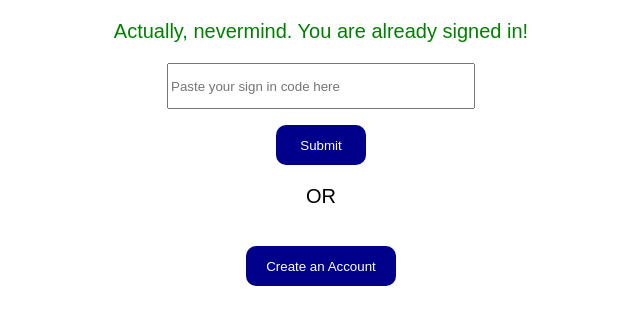
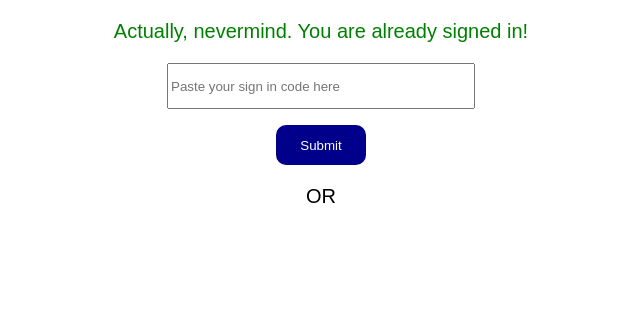
Before and after one commit to GrayB712/sumofdaysignin, a plain HTML site: page index.html in a window 1280 px wide. Shown: the whole page, without its empty margins (319-959 px from the left). Drawn offline with Linux system fonts and the light colour scheme.

Commit message:
Update index.html

```diff
--- a/index.html
+++ b/index.html
@@ -17,13 +17,13 @@
 <br>
   <p style="font-family:Arial; font-size:20px">OR</p>
   <br>
-  <form action="https://sites.google.com/trojans.oklahomabible.com/fu8io3ry98732yigew32u/Add-a-Post">
-         <button type="submit" href="https://pentasyllabic-nozzl.000webhostapp.com/" style="color:white; border:none; background:darkblue; border-radius:10px; width:150px; height:40px">Create an Account</button>
-      </form>
+
 
 <script>
 
-
+ //<form action="https://sites.google.com/trojans.oklahomabible.com/fu8io3ry98732yigew32u/Add-a-Post">
+         //<button type="submit" href="https://pentasyllabic-nozzl.000webhostapp.com/" style="color:white; border:none; background:darkblue; border-radius:10px; width:150px; height:40px">Create an Account</button>
+      //</form>
 function getCookie(cname) {
   let name = cname + "=";
   let decodedCookie = decodeURIComponent(document.cookie);
```
